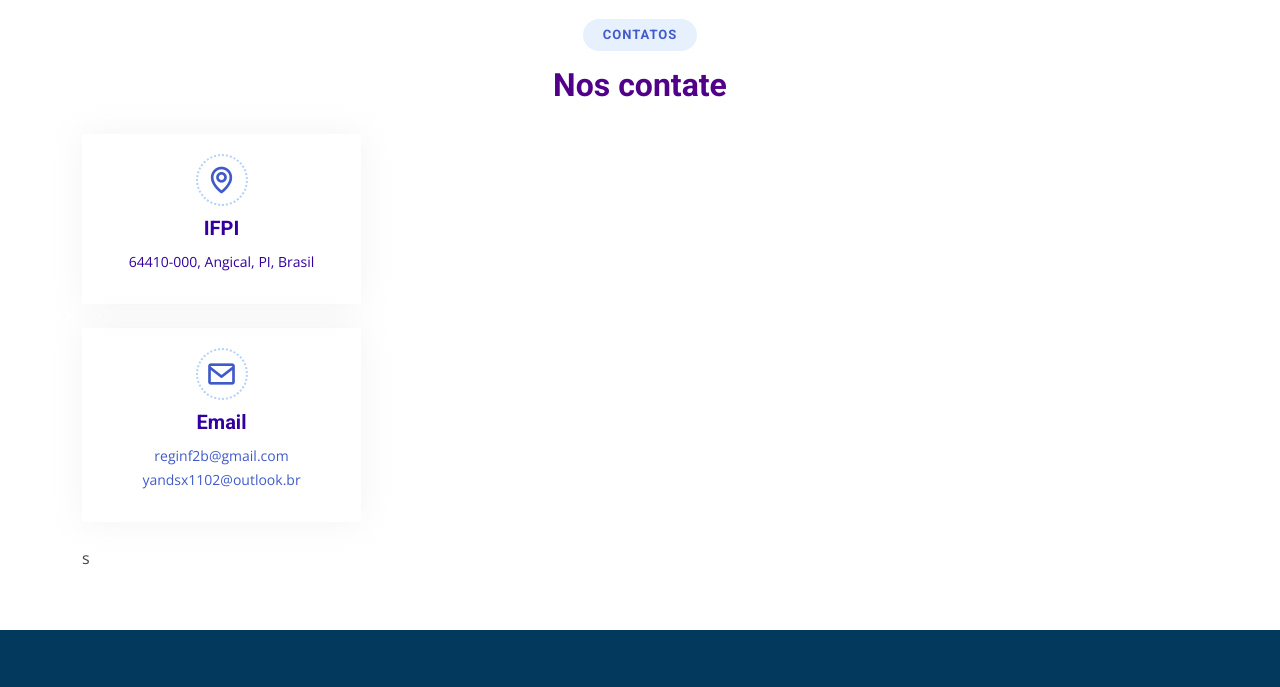
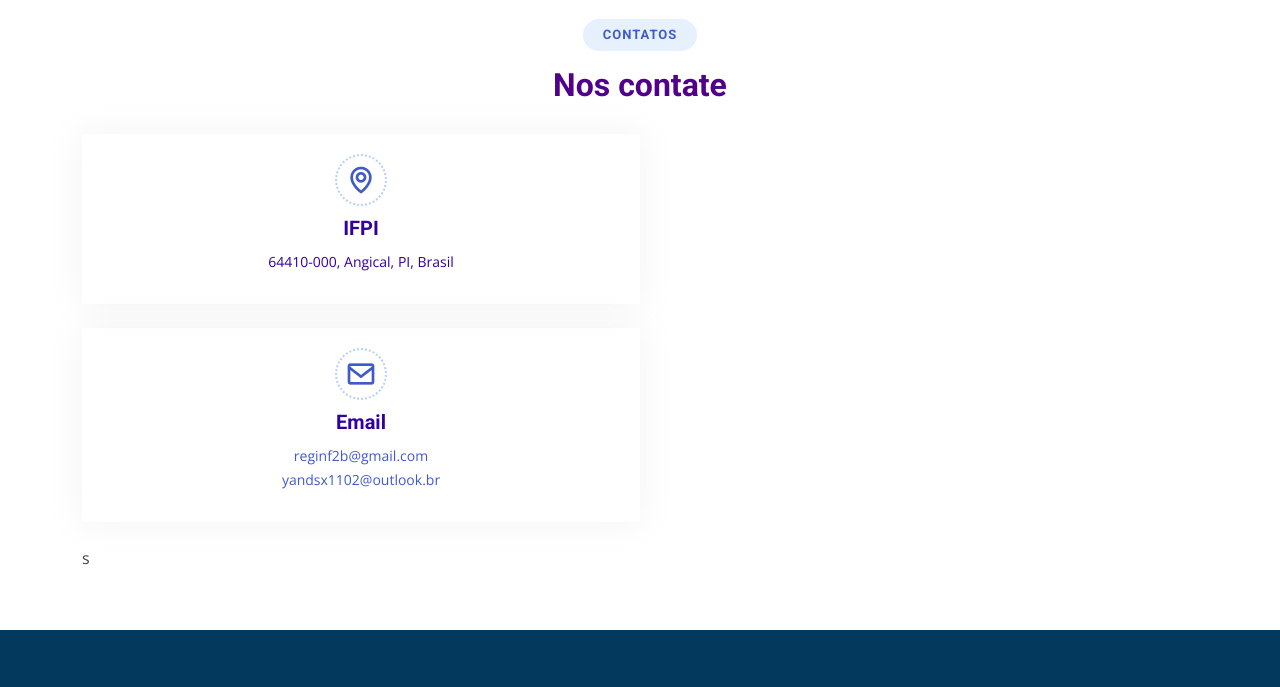
Before and after one commit to yvnxavi/pi, a plain HTML site: page index.html in a window 1280 px wide. Shown: the part 2500-3187 px from the top of the page. Drawn offline with nearby package versions, Linux system fonts and the light colour scheme.

Commit message:
Update index.html

```diff
--- a/index.html
+++ b/index.html
@@ -208,8 +208,9 @@ da urbanização e educação de Regeneração-PI.</span>
           <h3><span>Nos contate</span></h3>
         </div>
 
+
+
         <div class="col-lg-6" data-aos="fade-right"  data-aos-delay="100">
-            <div class="col-lg-6">
             <div class="info-box mb-4">
               <i class="bx bx-map"></i>
               <h3>IFPI</h3>
@@ -217,7 +218,7 @@ da urbanização e educação de Regeneração-PI.</span>
             </div>
           </div>
 
-          <div class="col-lg-6 pt-4 pt-lg-0 content d-flex flex-column justify-content-center" data-aos="fade-up" data-aos-delay="100">
+          <div class="col-lg-6" data-aos="fade-light" data-aos-delay="100">
            <div class="info-box  mb-4">
               <i class="bx bx-envelope"></i>
               <h3>Email</h3>
```
